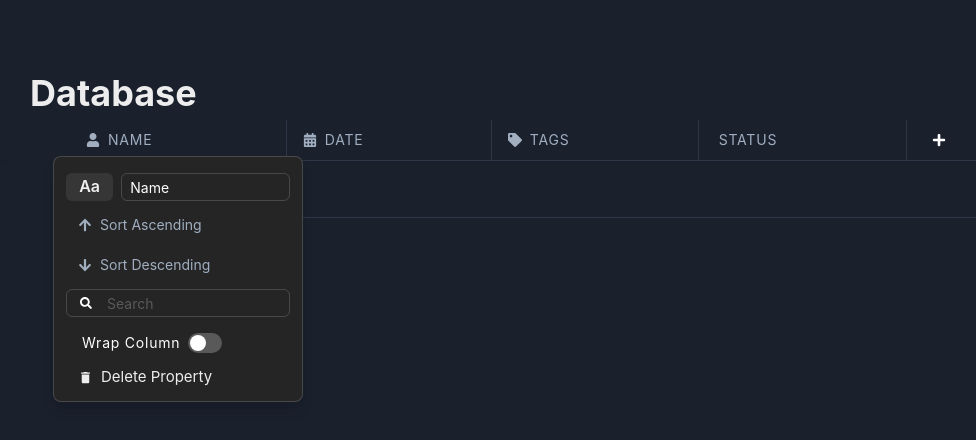
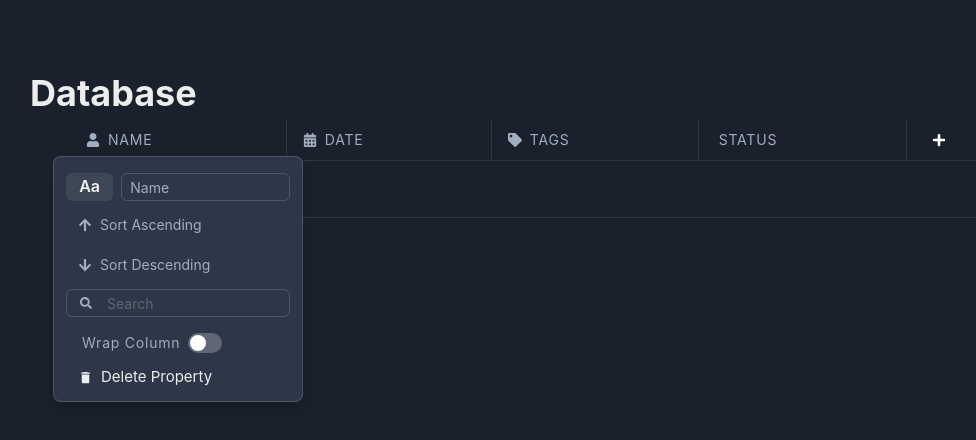
Before and after one commit to BitArchitect94312/game-hub, a React (Vite) app: page / in a window 1280 px wide. Both pictures are taken after a click on the button "NAME". Shown: the top 440 px of the page, without its empty margins (116-1092 px from the left). Built offline with nearby package versions, Linux system fonts and the light colour scheme.

Commit message:
popover colur

```diff
--- a/src/Task/TableHeader.tsx
+++ b/src/Task/TableHeader.tsx
@@ -110,8 +110,8 @@ const TableHeader: React.FC<TableHeaderProps> = ({
                           </HStack>
                         </PopoverTrigger>
                         <PopoverContent
-                          bg="#252525"
-                          color="white"
+
+                          color="gray.400"
                           borderRadius="lg"
                           boxShadow="lg"
                           px={0}
```
